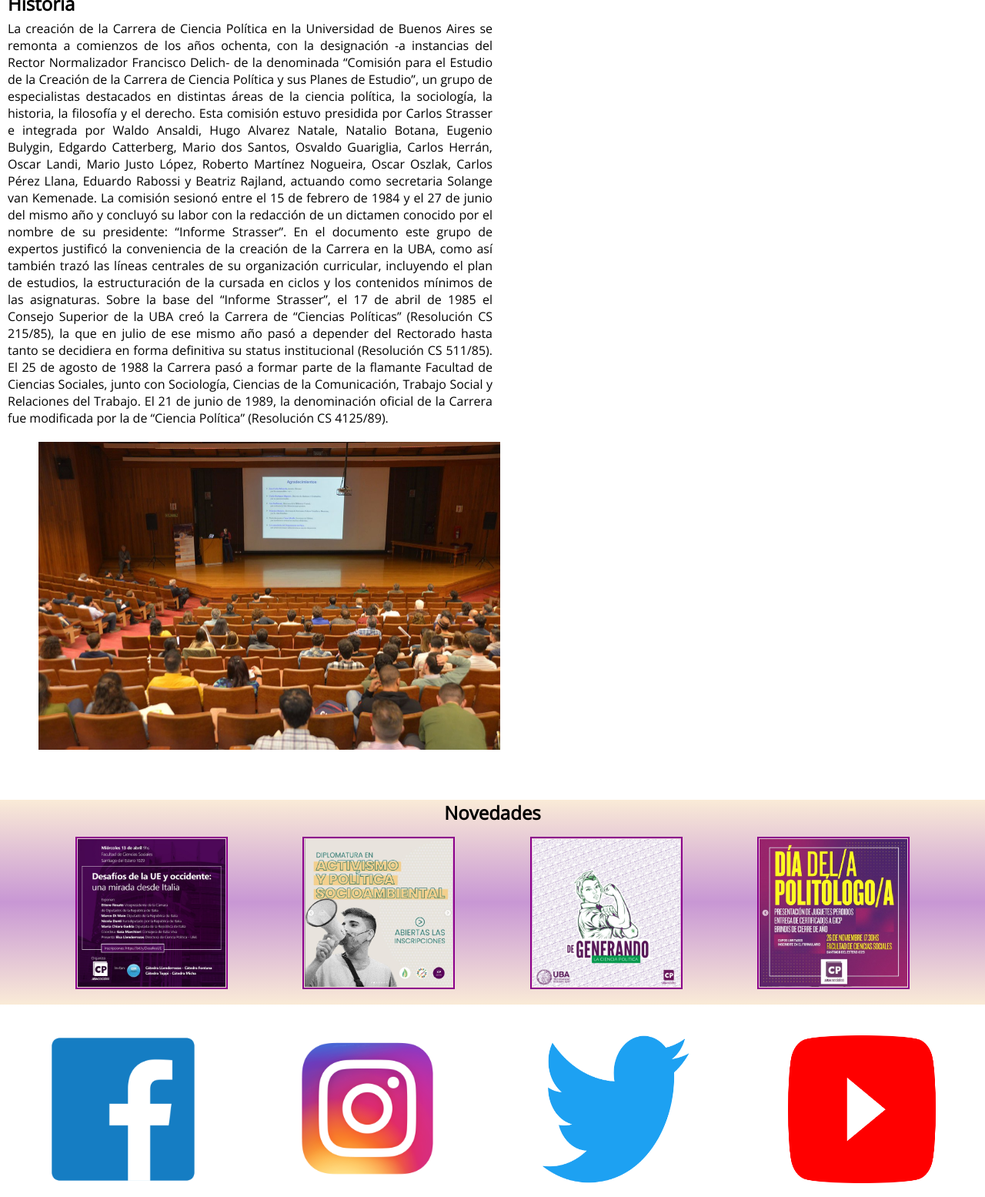
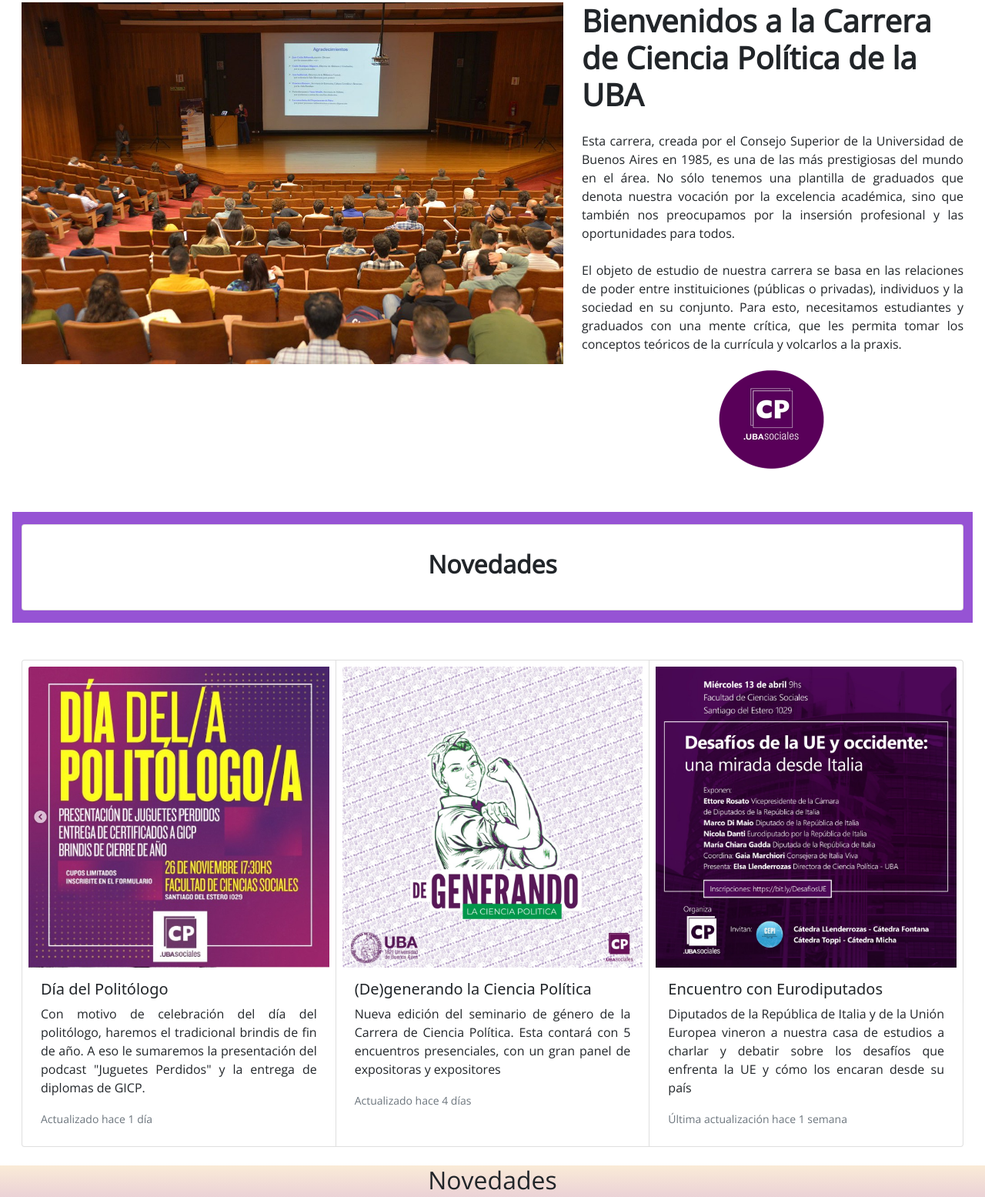
Before and after one commit to oliverareid/proyecto-final, a plain HTML site: page index.html in a window 1280 px wide. Shown: the part 222-1777 px from the top of the page at 77% size. Drawn offline with nearby package versions, Linux system fonts and the light colour scheme.

Commit message:
modificamos el main con bootstrap

```diff
--- a/index.html
+++ b/index.html
@@ -1,5 +1,6 @@
 <!DOCTYPE html>
 <html lang="en">
+
 <head>
     <meta charset="UTF-8">
     <meta http-equiv="X-UA-Compatible" content="IE=edge">
@@ -9,7 +10,9 @@
     <link rel="preconnect" href="https://fonts.gstatic.com" crossorigin>
     <link href="https://fonts.googleapis.com/css2?family=Open+Sans:wght@300&display=swap" rel="stylesheet">
     <title>Carrera de Ciencia Política - Inicio</title>
+    <link href="https://cdn.jsdelivr.net/npm/bootstrap@5.1.3/dist/css/bootstrap.min.css" rel="stylesheet" integrity="sha384-1BmE4kWBq78iYhFldvKuhfTAU6auU8tT94WrHftjDbrCEXSU1oBoqyl2QvZ6jIW3" crossorigin="anonymous">
 </head>
+
 <body>
     <header>
         <div class="encabezado">
@@ -40,26 +43,71 @@
             <li><a href="ReformaDelPlan.html">Reforma del Plan</a></li>
         </ul>
     </nav>
-    <section class="historia-padre">
-        <span class="historia">
-            <h1>Historia</h1>
-            <article>
-                <p>
-                    La creación de la Carrera de Ciencia Política en la Universidad de Buenos Aires se remonta a comienzos de los años ochenta, con la designación -a instancias del Rector Normalizador Francisco Delich- de la denominada “Comisión para el Estudio de la Creación de la Carrera de Ciencia Política y sus Planes de Estudio”, un grupo de especialistas destacados en distintas áreas de la ciencia política, la sociología, la historia, la filosofía y el derecho.
-                    Esta comisión estuvo presidida por Carlos Strasser e integrada por Waldo Ansaldi, Hugo Alvarez Natale, Natalio Botana, Eugenio Bulygin, Edgardo Catterberg, Mario dos Santos, Osvaldo Guariglia, Carlos Herrán, Oscar Landi, Mario Justo López, Roberto Martínez Nogueira, Oscar Oszlak, Carlos Pérez Llana, Eduardo Rabossi y Beatriz Rajland, actuando como secretaria Solange van Kemenade.
-                    La comisión sesionó entre el 15 de febrero de 1984 y el 27 de junio del mismo año y concluyó su labor con la redacción de un dictamen conocido por el nombre de su presidente: “Informe Strasser”.
-                    En el documento este grupo de expertos justificó la conveniencia de la creación de la Carrera en la UBA, como así también trazó las líneas centrales de su organización curricular, incluyendo el plan de estudios, la estructuración de la cursada en ciclos y los contenidos mínimos de las asignaturas.
-                    Sobre la base del “Informe Strasser”, el 17 de abril de 1985 el Consejo Superior de la UBA creó la Carrera de “Ciencias Políticas” (Resolución CS 215/85), la que en julio de ese mismo año pasó a depender del Rectorado hasta tanto se decidiera en forma definitiva su status institucional (Resolución CS 511/85).
-                    El 25 de agosto de 1988 la Carrera pasó a formar parte de la flamante Facultad de Ciencias Sociales, junto con Sociología, Ciencias de la Comunicación, Trabajo Social y Relaciones del Trabajo.
-                    El 21 de junio de 1989, la denominación oficial de la Carrera fue modificada por la de “Ciencia Política” (Resolución CS 4125/89).
-
-                </p>
-            </article>
-        </span>
-        <span class="caja-img">
-            <img class="img-inicio" src="multimedia/aula magna.jpg" alt="aula-magna">
-        </span>
-    </section>
+    <main class="my-4 mx-3">
+        <div class="container-fluid">
+            <div class="row">
+                <div class="col-md-7">
+                    <img src="multimedia/aula magna.jpg" class="img-fluid" alt="aula-magna">
+                </div>
+                <div class="col-md-5">
+                    <h1> <strong> Bienvenidos a la Carrera de Ciencia Política de la UBA</strong></h1>
+                    <p class="mt-4 parrafo1">Esta carrera, creada por el Consejo Superior de la Universidad de Buenos
+                        Aires en 1985, es una de las más prestigiosas del mundo en el área. No sólo tenemos una
+                        plantilla de graduados que denota nuestra vocación por la excelencia académica, sino que también
+                        nos preocupamos por la insersión profesional y las oportunidades para todos.</p>
+                    <p class="mt-4 parrafo1">El objeto de estudio de nuestra carrera se basa en las relaciones de poder
+                        entre instituiciones (públicas o privadas), individuos y la sociedad en su conjunto. Para esto,
+                        necesitamos estudiantes y graduados con una mente crítica, que les permita tomar los conceptos
+                        teóricos de la currícula y volcarlos a la praxis.</p>
+                    <div class="d-flex justify-content-center">
+                        <img src="multimedia/logo cp.png" alt="logo-ciencia-politica">
+                    </div>
+                </div>
+            </div>
+            <div class="row my-5 novedades1">
+                <div class="col">
+                    <div class="my-3 py-3 card text-center">
+                        <div class="card-body">
+                            <h2><strong> Novedades</strong></h2>
+                        </div>
+                    </div>
+                </div>
+            </div>
+            <div class="row">
+                <div class="col">
+                    <div class="card-group">
+                        <div class="card px-2 py-2">
+                            <img class="card-img-top" src="multimedia/dia del politologo.jpg" alt="dia-del-politologo">
+                            <div class="card-body">
+                                <h5 class="card-title">Día del Politólogo</h5>
+                                <p class="card-text">Con motivo de celebración del día del politólogo, haremos el tradicional brindis de fin de año. A eso le sumaremos la presentación del podcast "Juguetes Perdidos" y la entrega de diplomas de GICP.</p>
+                                <p class="card-text"><small class="text-muted">Actualizado hace 1 día</small></p>
+                            </div>
+                        </div>
+                        <div class="card px-2 py-2">
+                            <img class="card-img-top" src="multimedia/degenerando.jpeg" alt="seminario-de-genero">
+                            <div class="card-body">
+                                <h5 class="card-title">(De)generando la Ciencia Política</h5>
+                                <p class="card-text">Nueva edición del seminario de género de la Carrera de Ciencia Política. Esta contará con 5 encuentros presenciales, con un gran panel de expositoras y expositores</p>
+                                <p class="card-text"><small class="text-muted">Actualizado hace 4 días</small></p>
+                            </div>
+                        </div>
+                        <div class="card px-2 py-2">
+                            <img class="card-img-top" src="multimedia/Eurodiputados.jpg" alt="europdiputados">
+                            <div class="card-body">
+                                <h5 class="card-title">Encuentro con Eurodiputados</h5>
+                                <p class="card-text">Diputados de la República de Italia y de la Unión Europea vineron a
+                                    nuestra casa de estudios a charlar y debatir sobre los desafíos que enfrenta la UE y
+                                    cómo los encaran desde su país</p>
+                                <p class="card-text"><small class="text-muted">Última actualización hace 1
+                                        semana</small></p>
+                            </div>
+                        </div>
+                    </div>
+                </div>
+            </div>
+        </div>
+    </main>
     <section class="novedades">
         <h2>Novedades</h2>
         <article class="novedades-img">
@@ -76,5 +124,14 @@
         <img src="multimedia/youtube-logo-5-2.png" alt="logo-youtube">
     </section>
     <h2>Seguinos en nuestras redes</h2>
+
+
+
+
+
+
+
+    <script src="https://cdn.jsdelivr.net/npm/bootstrap@5.1.3/dist/js/bootstrap.bundle.min.js" integrity="sha384-ka7Sk0Gln4gmtz2MlQnikT1wXgYsOg+OMhuP+IlRH9sENBO0LRn5q+8nbTov4+1p" crossorigin="anonymous"></script>
 </body>
+
 </html>
--- a/style.css
+++ b/style.css
@@ -37,7 +37,7 @@
 }
 
 .submenu li a{
-    display: block;;
+    display: block;
     padding: 15px;
     color: white;
     font-family: Verdana, Geneva, Tahoma, sans-serif;
@@ -95,6 +95,10 @@
 h2{
     text-align: center;
     font-family: 'Open Sans', sans-serif;
+}
+
+.novedades1{
+    background-color: rgb(150, 83, 212);
 }
 
 .novedades{
@@ -208,7 +212,6 @@
     max-height: 100%;
     display: flex;
     align-items: center;
-    transition: height, width, 2s;
 }
 
 .img-dos{
@@ -287,10 +290,6 @@
     justify-content: center;
 }
 
-.img-uno:hover{
-    width: 150%;
-    height: 150%;
-}
 
 @media screen and (max-width: 768px) {
     .direccion-y-gestion{
```
